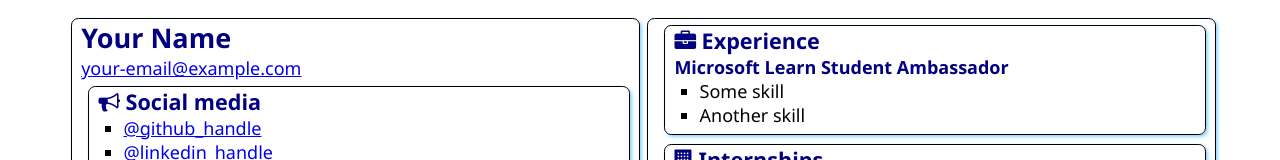
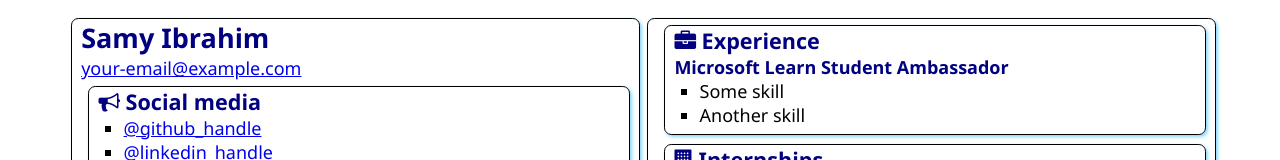
Before and after one commit to StudentAmbassadorSam/SATechnicalOnboarding, a plain HTML site: page src/index.html in a window 1280 px wide. Shown: the top 160 px of the page. Drawn offline with Linux system fonts and the light colour scheme.

Commit message:
Update index.html

```diff
--- a/src/index.html
+++ b/src/index.html
@@ -12,7 +12,7 @@
 <body>
     <main>
         <article class="box">
-            <h1>Your Name</h1>
+            <h1>Samy Ibrahim</h1>
             <div><a href="mailto:your.email@example.com">your-email@example.com</a></div>
 
             <section class="box">
```
